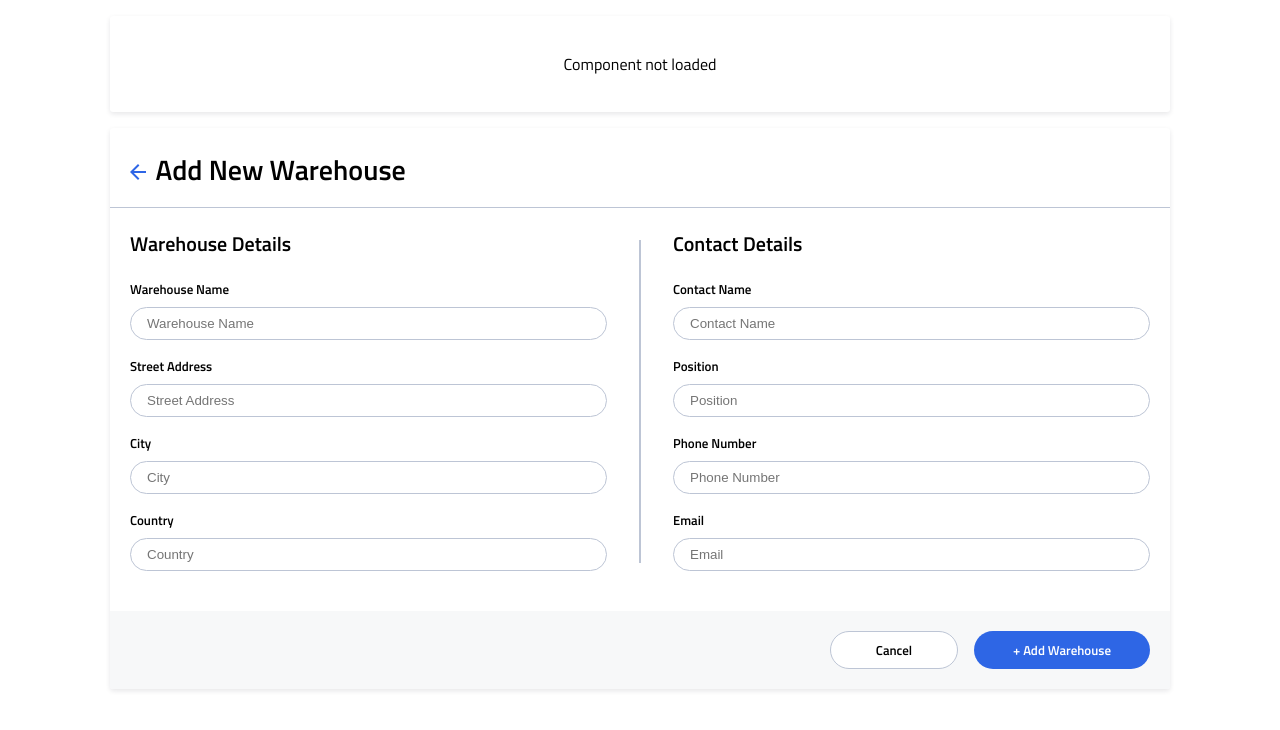
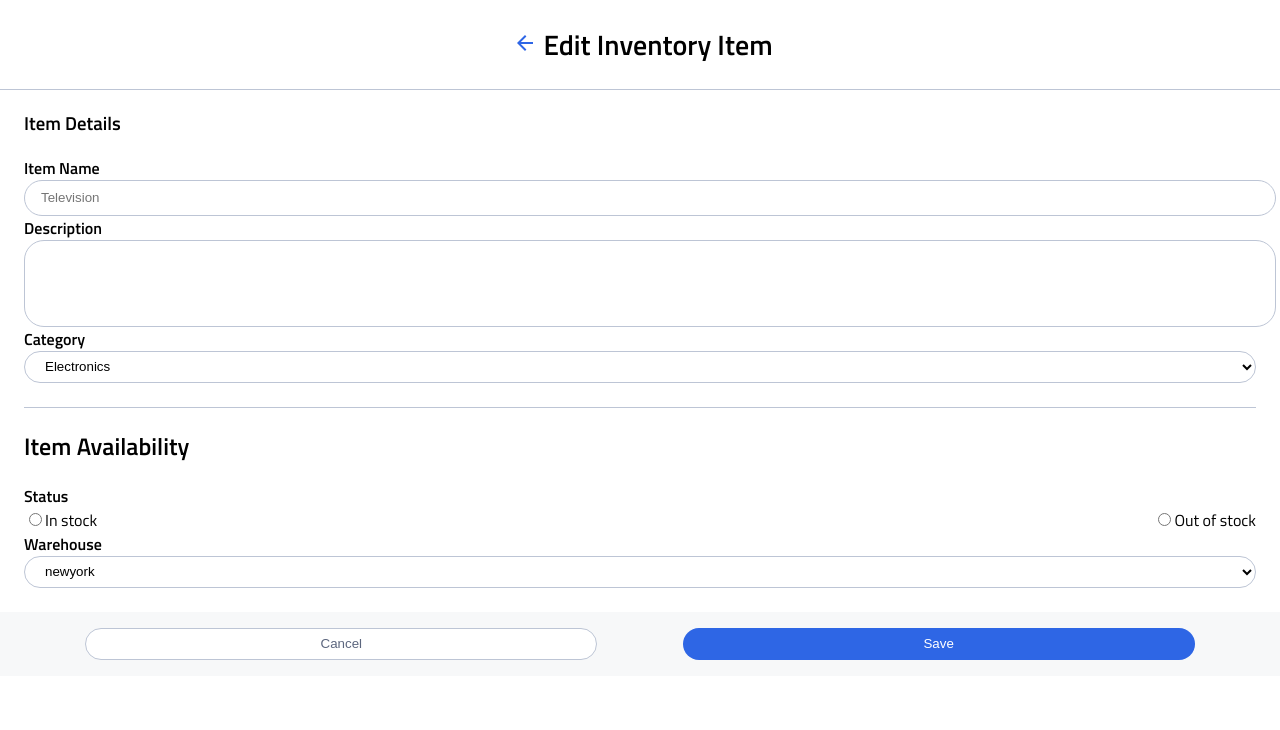
Before and after one commit to mainanchung/instock-client, a React (Create React App) app: page /warehouse/1 in a window 1280 px wide. Shown: the top 730 px of the page. Built offline with nearby package versions, Linux system fonts and the light colour scheme; no server answers.

Commit message:
edit component with form

```diff
--- a/src/App.js
+++ b/src/App.js
@@ -4,7 +4,7 @@ import { EditWarehouse } from './components/EditWarehouse/EditWarehouse'
 import { AddWarehouse } from './components/AddWarehouse/AddWarehouse'
 import { WarehousePage } from './Pages/WarehousePage/WarehousePage'
 import { DeleteModal } from './components/DeleteModal/DeleteModal';
-
+import { EditInventoryItem } from './components/EditInventoryItem/EditInventoryItem';
 
 function App() {
   return (
@@ -38,8 +38,9 @@ function App() {
         </Routes>
       </BrowserRouter>
       {/* <DeleteModal /> */}
-      <EditWarehouse />
-      <AddWarehouse />
+      {/* <EditWarehouse />
+      <AddWarehouse /> */}
+      <EditInventoryItem />
     </div>
   );
 }
--- /dev/null
+++ b/src/components/EditInventoryItem/EditInventoryItem.js
@@ -0,0 +1,75 @@
+import backIcon from '../../Assets/Icons/arrow_back-24px.svg'
+import './EditInventoryItem.scss';
+import { useRef } from 'react';
+
+function EditInventoryItem() {
+
+    const formRef = useRef()
+
+    const editVideo = (e) => {
+        e.preventDefault()
+        console.log(formRef.current.title.value)
+    }
+    return (
+        <div className="edit">
+            <div className="edit__header-container">
+                <button className="edit__back-button">
+                    <img className="edit__back-image" src={backIcon} />
+                </button>
+                <h2 className="edit__header">Edit Inventory Item</h2>
+            </div>
+            <form className="form" onSubmit={editVideo} ref={formRef}>
+                <div className="form__details-container">
+                    <h3>Item Details</h3>
+                    <label className="form__label" htmlFor="item-name">Item Name</label>
+                    <input
+                        className="form__text-input"
+                        id="title"
+                        type="text"
+                        name="item-name"
+                        placeholder="Television"
+                    />
+                    <label className="form__label" htmlFor="description">Description</label>
+                    <textarea
+                        className="form__description"
+                        id="description"
+                        type="text"
+                        rows="5"
+                        name="description"></textarea>
+                    <label className="form__label" htmlFor="category">Category</label>
+                    <select className="form__select" name="category" id="category">
+                        <option value="Electronics">Electronics</option>
+                        <option value="Food">Food</option>
+                        <option value="Accessory">Accessory</option>
+                    </select>
+                </div>
+                <div className="form__availability-container">
+                    <h2>Item Availability</h2>
+                    <label className="form__label" htmlFor="status">Status</label>
+                    <div className="form__radio-container">
+                        <div>
+                            <input type="radio" name="status" value="In stock" />
+                            <label>In stock</label>
+                        </div>
+                        <div>
+                            <input type="radio" id="oos" name="status" value="Out of stock" />
+                            <label>Out of stock</label>
+                        </div>
+                    </div>
+                    <label className="form__label" htmlFor="warehouse">Warehouse</label>
+                    <select className="form__select" name="warehouse" id="warehouse">
+                        <option value="">newyork</option>
+                        <option value="">boston</option>
+                        <option value="">miami</option>
+                    </select>
+                </div>
+                <div className="form__buttons-container">
+                    <button className="form__buttons-cancel" type="click">Cancel</button>
+                    <button className="form__buttons-save">Save</button>
+                </div>
+            </form>
+        </div>
+    )
+}
+
+export { EditInventoryItem }
--- /dev/null
+++ b/src/components/EditInventoryItem/EditInventoryItem.scss
@@ -0,0 +1,102 @@
+@use '../../styles/partials/variables' as *;
+@use '../../styles/partials/mixins' as *;
+
+
+.edit {
+
+    &__header-container{
+        display: flex;
+        justify-content: center;
+        border-bottom: 1px solid $Cloud;
+
+    }
+    &__header {
+        font-size: 28px;
+    }
+    &__back-image{
+        background: $White;
+    }
+    &__back-button{
+        background: $White;
+        border: none;
+        height: auto;
+    }
+}
+
+.form {
+    select{
+        background-color:$White;
+    }
+    &__label{
+        font-weight: 800;
+    }
+
+    &__details-container{
+        display: flex;
+        flex-direction: column;
+        margin: 0 1.5rem 1.5rem 1.5rem;
+        align-items: flex-start;
+    }
+
+    &__buttons-container{
+        background-color:$Light-Grey;
+    }
+
+    &__availability-container{
+        display: flex;
+        flex-direction: column;
+        align-items: flex-start;
+        border-top: 1px solid $Cloud;
+        margin: 0 1.5rem 1.5rem 1.5rem;
+    }
+
+    &__radio-container{
+        display: flex;
+        justify-content: space-between;
+        width: 100%;
+    }
+
+    &__description{
+        resize: none;
+        width: 100%;
+        border-radius:20px;
+        border-color:$Cloud;
+        padding-left: 1rem;
+        padding-top: .5rem;
+    }
+
+    &__select,
+    &__text-input{
+        height:2rem;
+        width: 100%;
+        border-radius:20px;
+        border: 1px solid $Cloud;
+        padding-left: 1rem;
+    }
+
+    &__buttons-container{
+        width: 100%;
+        display: flex;
+        justify-content: space-evenly;
+        padding: 1rem 0;
+
+        button{
+            width: 40%;
+            height: 2rem;
+            border-radius: 20px;
+        }
+
+    }
+    &__buttons-cancel{
+        background-color: $White;
+        color: $Slate;
+        border: 1px solid $Cloud;
+    }
+    &__buttons-save{
+        border: none;
+        color: $White;
+        background-color: $Instock-Indigo;
+    }
+
+
+}
```
